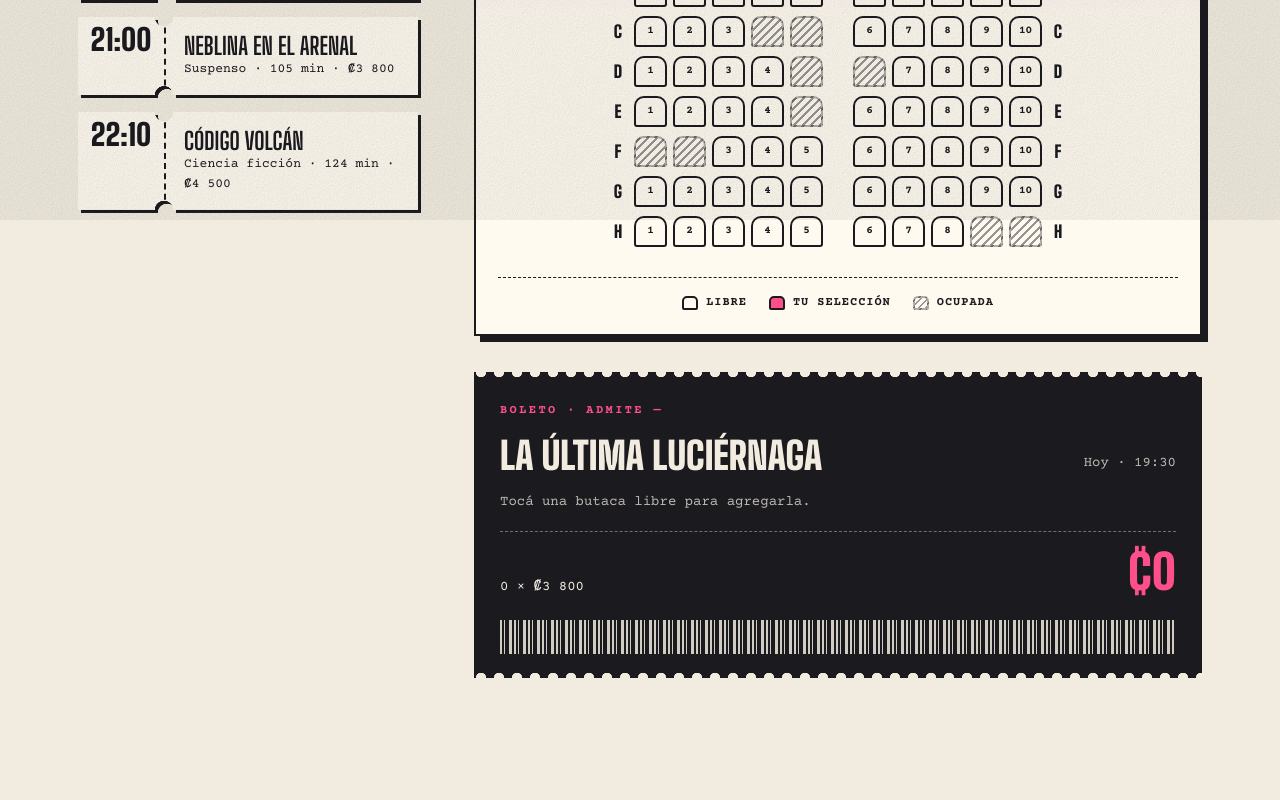
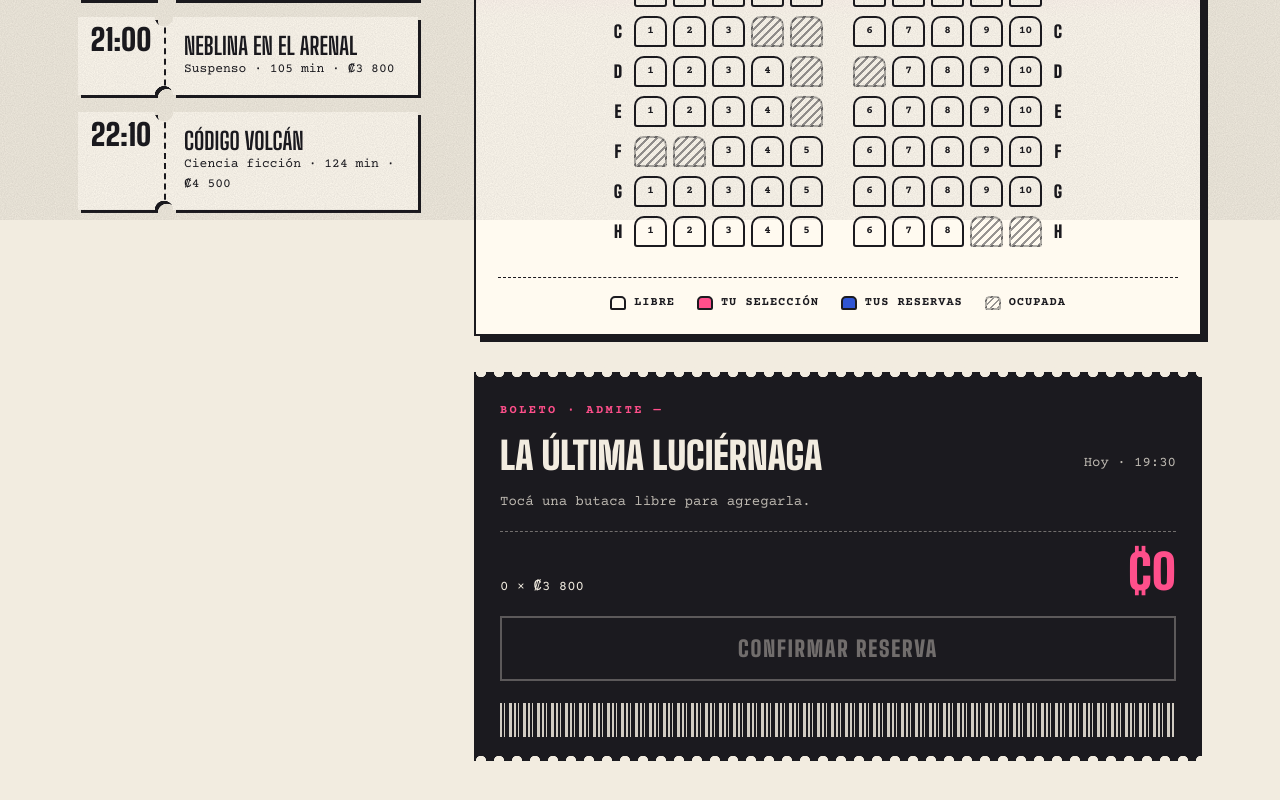
Before and after one commit to paulina-rc/cineseat, a React (Vite) app: page / in a window 1280 px wide. Shown: the part 580-1380 px from the top of the page. Before the commit the page ends 1338 px from the top, so only its background shows below. Built offline with nearby package versions, Linux system fonts and the light colour scheme.

Commit message:
feat(booking): confirm reservations and save them in localStorage

```diff
--- a/src/App.jsx
+++ b/src/App.jsx
@@ -4,26 +4,48 @@ import MovieList from './components/MovieList'
 import SeatMap from './components/SeatMap'
 import Summary from './components/Summary'
 import { movies } from './data/movies'
+import { useLocalStorage } from './hooks/useLocalStorage'
 
 const MAX_SEATS = 8
 
 function App() {
   const [selectedMovieId, setSelectedMovieId] = useState(movies[0].id)
   const [selectedSeats, setSelectedSeats] = useState([])
+  const [lastBooking, setLastBooking] = useState(null)
+  // { luciernaga: ['A1', 'A2'], ruta32: ['C4'] }
+  const [reservations, setReservations] = useLocalStorage('cineseat:reservations', {})
 
   const movie = movies.find((m) => m.id === selectedMovieId)
+  const reservedSeats = reservations[movie.id] ?? []
 
   function handleSelectMovie(movieId) {
     setSelectedMovieId(movieId)
     setSelectedSeats([]) // al cambiar de película se limpia la selección
+    setLastBooking(null)
   }
 
   function handleToggleSeat(seatId) {
+    setLastBooking(null)
     if (selectedSeats.includes(seatId)) {
       setSelectedSeats(selectedSeats.filter((id) => id !== seatId))
     } else if (selectedSeats.length < MAX_SEATS) {
       setSelectedSeats([...selectedSeats, seatId])
     }
+  }
+
+  function handleConfirm() {
+    setReservations({
+      ...reservations,
+      [movie.id]: [...reservedSeats, ...selectedSeats],
+    })
+    setLastBooking({ title: movie.title, seats: selectedSeats })
+    setSelectedSeats([])
+  }
+
+  function handleReset() {
+    const { [movie.id]: _removed, ...rest } = reservations
+    setReservations(rest)
+    setLastBooking(null)
   }
 
   return (
@@ -42,10 +64,18 @@ function App() {
           <h2 className="section-label">Sala · {movie.title}</h2>
           <SeatMap
             occupied={movie.occupied}
+            reserved={reservedSeats}
             selected={selectedSeats}
             onToggle={handleToggleSeat}
           />
-          <Summary movie={movie} seats={selectedSeats} />
+          <Summary
+            movie={movie}
+            seats={selectedSeats}
+            lastBooking={lastBooking}
+            hasReservations={reservedSeats.length > 0}
+            onConfirm={handleConfirm}
+            onReset={handleReset}
+          />
         </section>
       </main>
     </div>
--- a/src/components/Seat.jsx
+++ b/src/components/Seat.jsx
@@ -3,6 +3,7 @@ function Seat({ id, status, onToggle }) {
     free: 'libre',
     selected: 'seleccionada',
     occupied: 'ocupada',
+    reserved: 'reservada por vos',
   }
 
   return (
@@ -10,7 +11,7 @@ function Seat({ id, status, onToggle }) {
       type="button"
       className={`seat seat--${status}`}
       onClick={() => onToggle(id)}
-      disabled={status === 'occupied'}
+      disabled={status === 'occupied' || status === 'reserved'}
       aria-label={`Butaca ${id}, ${labels[status]}`}
       title={id}
     >
--- a/src/components/SeatMap.css
+++ b/src/components/SeatMap.css
@@ -140,6 +140,16 @@
   background: repeating-linear-gradient(-45deg, rgba(27, 26, 31, 0.45) 0 2px, transparent 2px 5px);
 }
 
+.seat--reserved {
+  background: var(--blue);
+  color: var(--paper-light);
+  cursor: not-allowed;
+}
+
+.dot--reserved {
+  background: var(--blue);
+}
+
 @keyframes pop {
   from {
     transform: translateY(0) scale(0.8);
@@ -174,7 +184,6 @@
 }
 
 @media (prefers-reduced-motion: reduce) {
-
   .seat,
   .seat--selected {
     animation: none;
--- a/src/components/SeatMap.jsx
+++ b/src/components/SeatMap.jsx
@@ -2,9 +2,10 @@ import Seat from './Seat'
 import { ROWS, SEATS_PER_ROW, AISLE_AFTER } from '../data/movies'
 import './SeatMap.css'
 
-function SeatMap({ occupied, selected, onToggle }) {
+function SeatMap({ occupied, reserved, selected, onToggle }) {
   function getStatus(seatId) {
     if (occupied.includes(seatId)) return 'occupied'
+    if (reserved.includes(seatId)) return 'reserved'
     if (selected.includes(seatId)) return 'selected'
     return 'free'
   }
@@ -39,6 +40,7 @@ function SeatMap({ occupied, selected, onToggle }) {
       <ul className="seat-map__legend">
         <li><span className="dot dot--free" /> Libre</li>
         <li><span className="dot dot--selected" /> Tu selección</li>
+        <li><span className="dot dot--reserved" /> Tus reservas</li>
         <li><span className="dot dot--occupied" /> Ocupada</li>
       </ul>
     </div>
--- a/src/components/Summary.css
+++ b/src/components/Summary.css
@@ -98,15 +98,74 @@
   color: var(--pink);
 }
 
+.summary__confirm {
+  padding: 14px;
+  border: 2px solid var(--pink);
+  background: var(--pink);
+  color: var(--ink);
+  font-family: var(--font-display);
+  font-size: 22px;
+  font-weight: 900;
+  letter-spacing: 0.08em;
+  text-transform: uppercase;
+  cursor: pointer;
+  transition: transform 0.12s, box-shadow 0.12s;
+}
+
+.summary__confirm:hover:not(:disabled) {
+  transform: translate(-2px, -2px);
+  box-shadow: 4px 4px 0 var(--blue);
+}
+
+.summary__confirm:disabled {
+  background: transparent;
+  border-color: rgba(242, 236, 224, 0.3);
+  color: rgba(242, 236, 224, 0.4);
+  cursor: not-allowed;
+}
+
+.summary__confirm:focus-visible,
+.summary__reset:focus-visible {
+  outline: 3px solid var(--blue);
+  outline-offset: 3px;
+}
+
+.summary__success {
+  margin: 0;
+  padding: 10px 12px;
+  background: var(--blue);
+  color: var(--paper-light);
+  font-size: 14px;
+  font-weight: 700;
+}
+
+.summary__reset {
+  justify-self: start;
+  padding: 0;
+  border: none;
+  background: none;
+  font-size: 13px;
+  color: var(--paper);
+  opacity: 0.7;
+  text-decoration: underline;
+  cursor: pointer;
+}
+
+.summary__reset:hover {
+  opacity: 1;
+}
+
 .summary__barcode {
   height: 34px;
   margin-top: 4px;
-  background: repeating-linear-gradient(90deg,
-      var(--paper) 0 2px,
-      transparent 2px 4px,
-      var(--paper) 4px 5px,
-      transparent 5px 9px,
-      var(--paper) 9px 12px,
-      transparent 12px 14px);
+  background: repeating-linear-gradient(
+    90deg,
+    var(--paper) 0 2px,
+    transparent 2px 4px,
+    var(--paper) 4px 5px,
+    transparent 5px 9px,
+    var(--paper) 9px 12px,
+    transparent 12px 14px
+  );
   opacity: 0.85;
 }
--- a/src/components/Summary.jsx
+++ b/src/components/Summary.jsx
@@ -9,7 +9,7 @@ function sortSeats(seats) {
   })
 }
 
-function Summary({ movie, seats }) {
+function Summary({ movie, seats, lastBooking, hasReservations, onConfirm, onReset }) {
   const total = seats.length * movie.price
 
   return (
@@ -38,6 +38,28 @@ function Summary({ movie, seats }) {
         </span>
         <strong>{formatPrice(total)}</strong>
       </div>
+
+      <button
+        type="button"
+        className="summary__confirm"
+        onClick={onConfirm}
+        disabled={seats.length === 0}
+      >
+        Confirmar reserva
+      </button>
+
+      {lastBooking && (
+        <p className="summary__success" role="status">
+          Reserva lista: {sortSeats(lastBooking.seats).join(', ')} para{' '}
+          {lastBooking.title}.
+        </p>
+      )}
+
+      {hasReservations && (
+        <button type="button" className="summary__reset" onClick={onReset}>
+          Liberar mis reservas de esta función
+        </button>
+      )}
       <div className="summary__barcode" aria-hidden="true" />
     </aside>
   )
--- /dev/null
+++ b/src/hooks/useLocalStorage.js
@@ -0,0 +1,24 @@
+import { useEffect, useState } from 'react'
+
+// Igual que useState, pero el valor se guarda en el navegador
+// y sigue ahí aunque recargués la página.
+export function useLocalStorage(key, initialValue) {
+  const [value, setValue] = useState(() => {
+    try {
+      const saved = localStorage.getItem(key)
+      return saved !== null ? JSON.parse(saved) : initialValue
+    } catch {
+      return initialValue
+    }
+  })
+
+  useEffect(() => {
+    try {
+      localStorage.setItem(key, JSON.stringify(value))
+    } catch {
+      // Si el navegador no permite guardar, la app sigue funcionando igual
+    }
+  }, [key, value])
+
+  return [value, setValue]
+}
```
